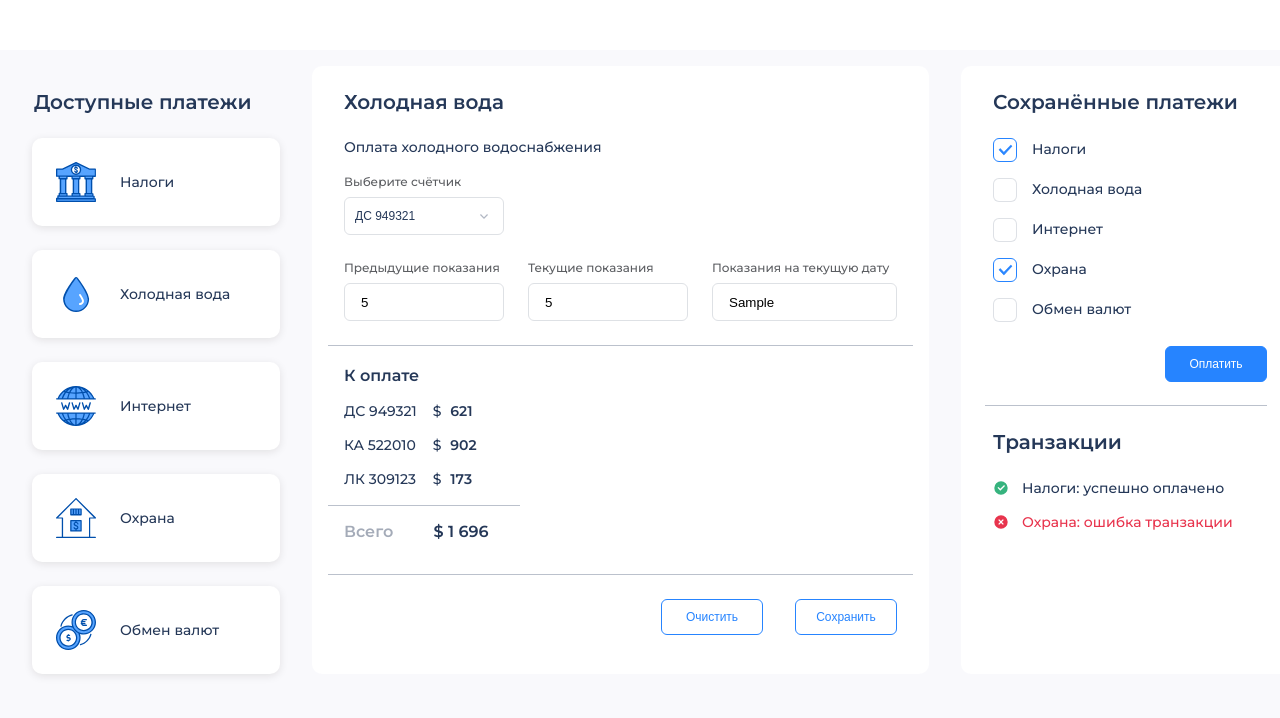
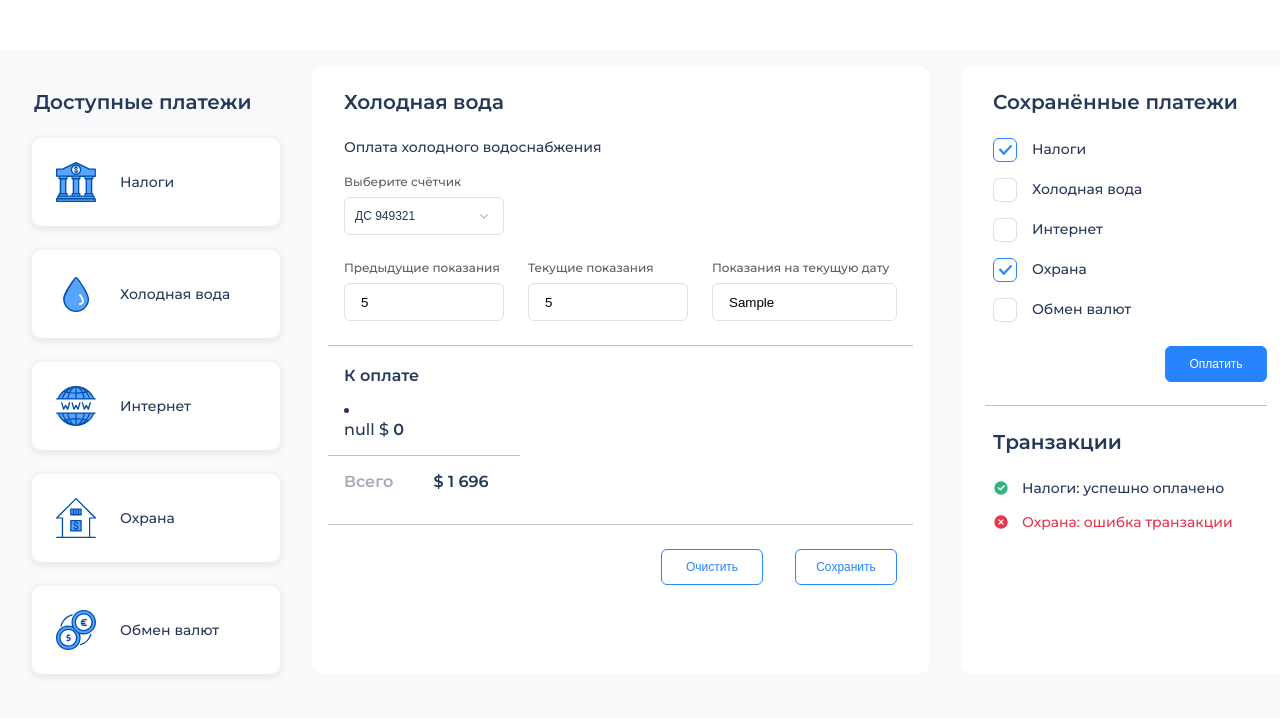
Before and after one commit to radrigo97/nico, a website built with webpack: page src/index.html in a window 1280 px wide. Both pictures are taken after typing "5", "5", "Sample" into the empty fields and a click on the button "Сохранить". Shown: the top 718 px of the page. Built offline with nearby package versions, Linux system fonts and the light colour scheme.

Commit message:
update 03/01/2022

```diff
--- a/src/index.html
+++ b/src/index.html
@@ -79,21 +79,6 @@
           <div class="form__summary">
             <p class="form__summary-title">К оплате</p>
             <ul class="form__summary-list">
-              <li class="list__item">
-                <p><span class="list__item-label">ДС 949321</span>
-                  <span class="price">$ <b>621</b></span>
-                </p>
-              </li>
-              <li class="list__item">
-                <p><span class="list__item-label">КА 522010</span>
-                  <span class="price">$ <b>902</b></span>
-                </p>
-              </li>
-              <li class="list__item">
-                <p><span class="list__item-label">ЛК 309123</span>
-                  <span class="price">$ <b>173</b></span>
-                </p>
-              </li>
               <li class="list__item list__total">
                 <p><span class="list__item-label">Всего</span>
                   <span class="price">$ <b>1 696</b></span>
--- a/src/scripts/index.js
+++ b/src/scripts/index.js
@@ -12,14 +12,9 @@ const current = document.getElementById('current');
 let previusNumber = null;
 let currentNumber = null;
 const butn = document.querySelector('.button-wrapper > .btn');
-// const getSummury = document.querySelector('.form__summary');
-
-
-
+const getSummury = document.querySelector('.form__summary-list');
 
 const divElement = document.getElementsByClassName('left__company');
-
-
 
 
 companies.onclick = (event) => {
@@ -82,13 +77,22 @@ butn.onclick = (event) => {
     const value = currentNumber - previusNumber;
     const lastValue = value * tarifs.water;
 
+    const copyPaymant = Object.assign({}, payment);
+
+    console.log('cope', copyPaymant);
+
     payments.push(lastValue);
 
-    Object.keys(payment).forEach((el) => {
+    Object.keys(payment).map((el) => {
        payment[el] = null;
     });
+    payments.push(lastValue);
 
-    payments.push(lastValue);
+            getSummury.insertAdjacentHTML('beforebegin', `<li class="list__item">
+                <p><span class="list__item-label">${copyPaymant.materId}</span>
+                  <span class="price">$ <b>${lastValue}</b></span>
+                </p>
+              </li>`);
 };
 
 console.log(payments);
--- a/src/styles/center.scss
+++ b/src/styles/center.scss
@@ -136,7 +136,7 @@
     }
 
     .form__summary-list {
-      list-style: none;
+      list-style-type: none;
 
       .list__item {
         display: flex;
@@ -173,6 +173,7 @@
         position: relative;
         margin-top: 16px;
         padding-top: 16px;
+        list-style-type: none;
 
         p {
           font-size: 16px;
```
